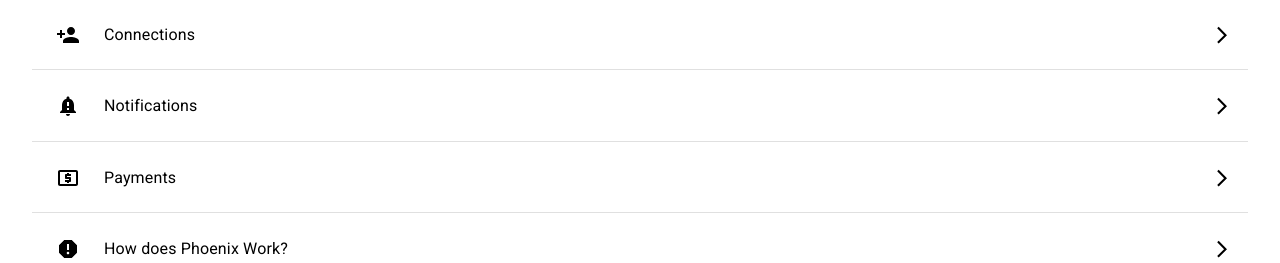
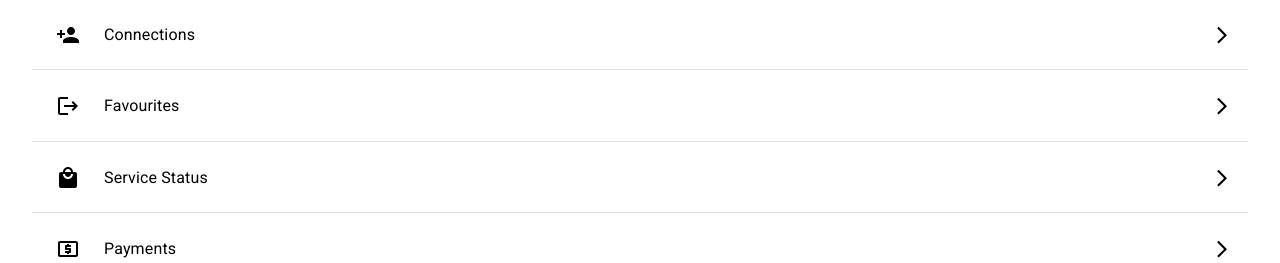
Before and after one commit to John-MBDP/phoenix, a Next.js app: page /profile in a window 1280 px wide. Shown: the part 418-681 px from the top of the page. Built offline with nearby package versions, Linux system fonts and the light colour scheme.

Commit message:
add conditional alert to favourites

```diff
--- a/pages/profile.jsx
+++ b/pages/profile.jsx
@@ -1,16 +1,16 @@
 import RoundedTopContainer from "../components/RoundedTopContainer";
 import MenuItem from "../components/MenuItem";
 import List from "@mui/material/List";
-import NotificationImportantIcon from "@mui/icons-material/NotificationImportant";
 import FaceIcon from "@mui/icons-material/Face";
 import LocalAtmIcon from "@mui/icons-material/LocalAtm";
 import ReportIcon from "@mui/icons-material/Report";
 import LogoutIcon from "@mui/icons-material/Logout";
 import UserStatCard from "../components/UserStatsCard";
-import { Typography, Box } from "@material-ui/core";
+import { Typography } from "@material-ui/core";
 import { useEffect } from "react";
 import ViewLikesCounter from "../components/ViewLikesCounter";
 import PersonAddIcon from "@mui/icons-material/PersonAdd";
+import LocalMallIcon from "@mui/icons-material/LocalMall";
 
 const Profile = ({ setHeader, setNavbar }) => {
   useEffect(() => {
@@ -43,8 +43,11 @@ const Profile = ({ setHeader, setNavbar }) => {
         <MenuItem heading="Connections" path="/connections">
           <PersonAddIcon sx={{ color: "black" }} />
         </MenuItem>
-        <MenuItem heading="Notifications" path="/notifications">
-          <NotificationImportantIcon sx={{ color: "black" }} />
+        <MenuItem heading="Favourites" path="/favourites">
+          <LogoutIcon sx={{ color: "black" }} />
+        </MenuItem>
+        <MenuItem heading="Service Status" path="/service-status">
+          <LocalMallIcon sx={{ color: "black" }} />
         </MenuItem>
         <MenuItem heading="Payments" path="/payments">
           <LocalAtmIcon sx={{ color: "black" }} />
```
Also changed, not shown: pages/favourites/index.jsx (+35 -25 lines).
